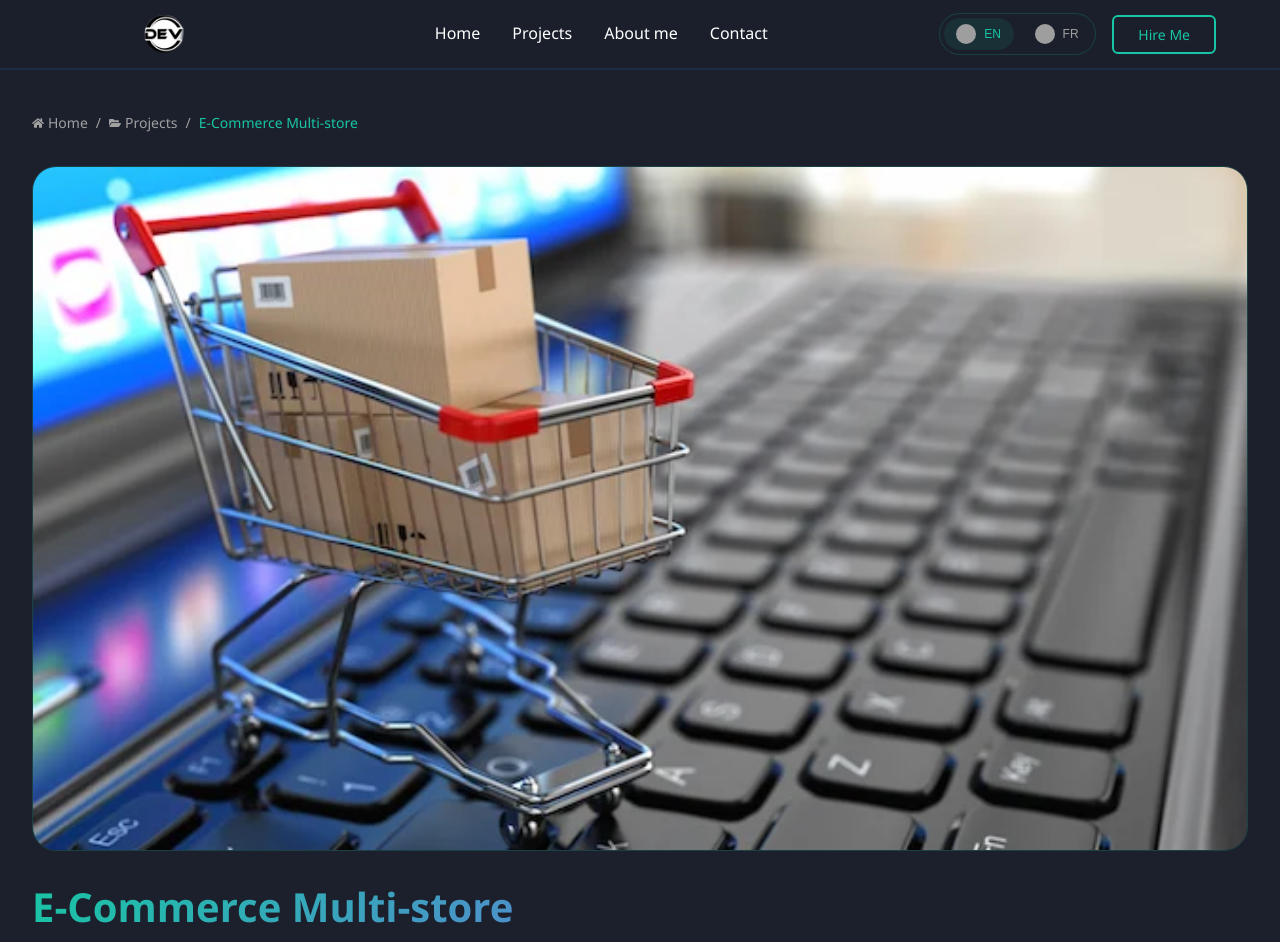
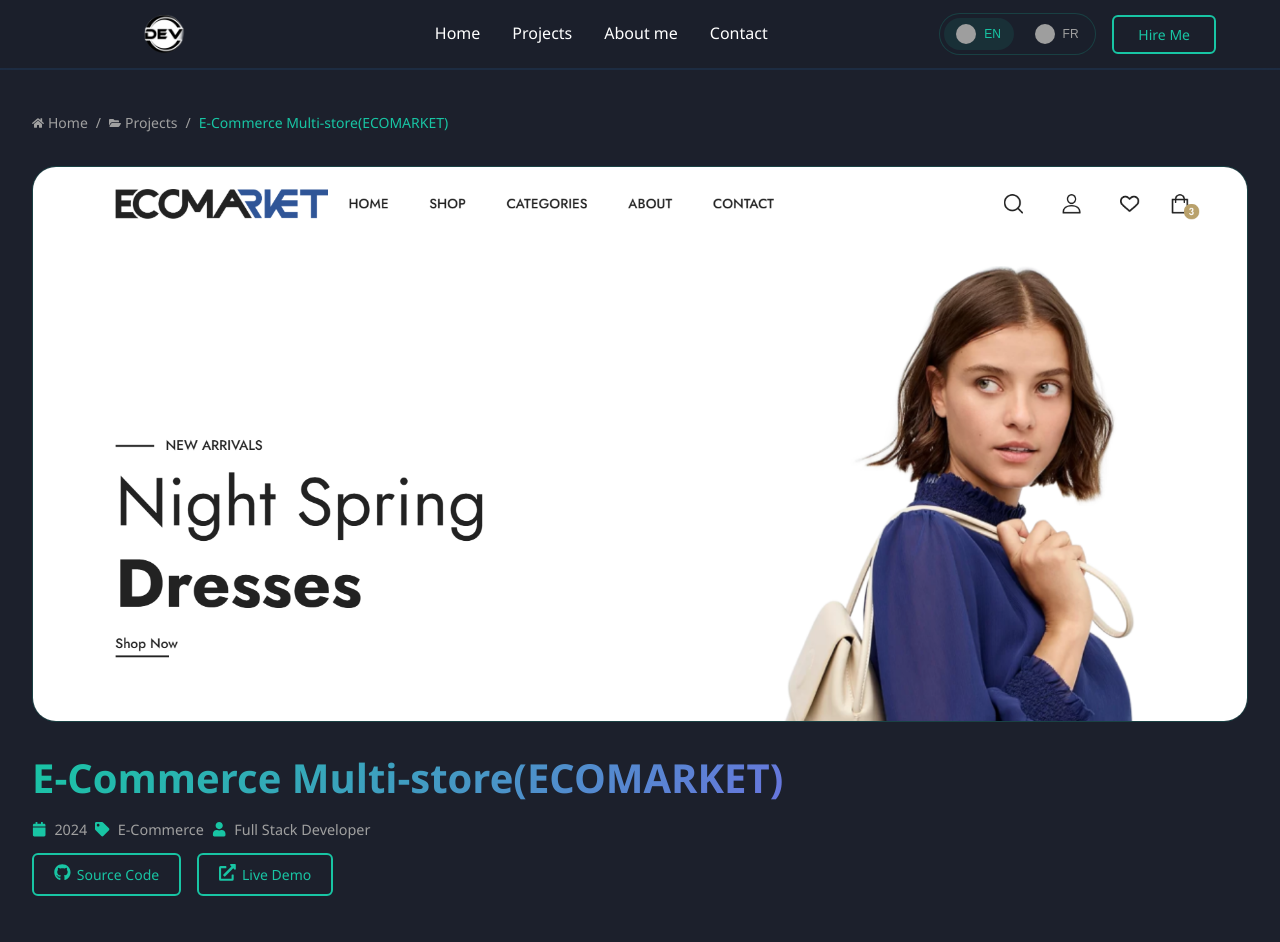
Before and after one commit to patipe-gi/michaeldev, a React (Vite) app: page /project/1 in a window 1280 px wide. Shown: the top 942 px of the page. Built offline with nearby package versions, Linux system fonts and the light colour scheme; grey boxes are pictures that could not be loaded.

Commit message:
ecomarke modification

```diff
--- a/src/data/project.js
+++ b/src/data/project.js
@@ -2,7 +2,7 @@
 export const projects = [
 {
   id: 1,
-  name: "E-Commerce Multi-boutique",
+  name: "ECOMARKET",
   shortDescription: "Plateforme e-commerce multi-vendeurs avec système de paiement mobile et gestion centralisée.",
   image: "/image/project/e-commerce2.webp",
   tags: ["Laravel",  "MySQL", "Bootstrap", ],
--- a/src/data/projectsDetails.js
+++ b/src/data/projectsDetails.js
@@ -2,7 +2,7 @@
 export const projectsDetails = {
   1: {
     id: 1,
-    bannerImage: "/image/project/e-commerce2.webp",
+    bannerImage: "/image/project/e-commerce2.png",
     architecture: {
       diagram: "/image/mvc.png"
     },
@@ -19,7 +19,7 @@ export const projectsDetails = {
     ],
     classDiagram: {
       type: "image",
-      content: "/image/project/ecommerce/class-diagram.png",
+      content: "/image/project/ecomarket_diagram.png",
       alt: "Diagramme de classes UML"
     },
     gallery: [
@@ -29,7 +29,7 @@ export const projectsDetails = {
       "/image/project/ecommerce/screen-paiement.jpg"
     ],
     links: {
-      demo: "https://ecommerce-multi-boutique.demo.com",
+      demo: "https://ecomarket.kesug.com/",
       github: "https://github.com/username/ecommerce-multi-boutique",
       documentation: ""
     }
--- a/src/i18n/locales/en/translation.json
+++ b/src/i18n/locales/en/translation.json
@@ -61,7 +61,7 @@
     "code": "Code",
     "items": {
       "ecommercePro": {
-        "name": "E-Commerce Pro",
+        "name": "ECOMARKET",
         "description": "Complete e-commerce platform with shopping cart, secure payment, and admin dashboard."
       },
       "taskflow": {
@@ -260,7 +260,7 @@
     },
     "projects": {
       "1": {
-        "name": "E-Commerce Multi-store",
+        "name": "E-Commerce Multi-store(ECOMARKET)",
         "year": "2024",
         "category": "E-Commerce",
         "role": "Full Stack Developer",
--- a/src/i18n/locales/fr/translation.json
+++ b/src/i18n/locales/fr/translation.json
@@ -63,7 +63,7 @@
     "code": "Code source",
     "items": {
       "ecommercePro": {
-        "name": "E-Commerce Pro",
+        "name": "ECOMARKET",
         "description": "Plateforme e-commerce complète avec panier d'achat, paiement sécurisé et tableau de bord administrateur."
       },
       "taskflow": {
@@ -261,7 +261,7 @@
     },
     "projects": {
       "1": {
-        "name": "E-Commerce Multi-boutique",
+        "name": "E-Commerce Multi-boutique(ECOMARKET)",
         "year": "2024",
         "category": "E-Commerce",
         "role": "Développeur Full Stack",
--- a/src/pages/ProjectDetail.jsx
+++ b/src/pages/ProjectDetail.jsx
@@ -95,6 +95,11 @@ const ProjectDetail = () => {
             {project.links?.github && (
               <a href={project.links.github} target="_blank" rel="noopener noreferrer">
                 <Button size="medium" variant="outline" icon={<FaGithub />}>{t('projectDetail.sourceCode')}</Button>
+              </a>
+            )}
+             {project.links?.demo&& (
+              <a href={project.links.demo} target="_blank" rel="noopener noreferrer">
+                <Button size="medium" variant="outline" icon={<FaExternalLinkAlt />}>{t('projectDetail.viewDemo')}</Button>
               </a>
             )}
           </div>
```
Also changed, not shown: public/image/project/e-commerce2.png (added), public/image/project/ecomarket_diagram.png (added).
